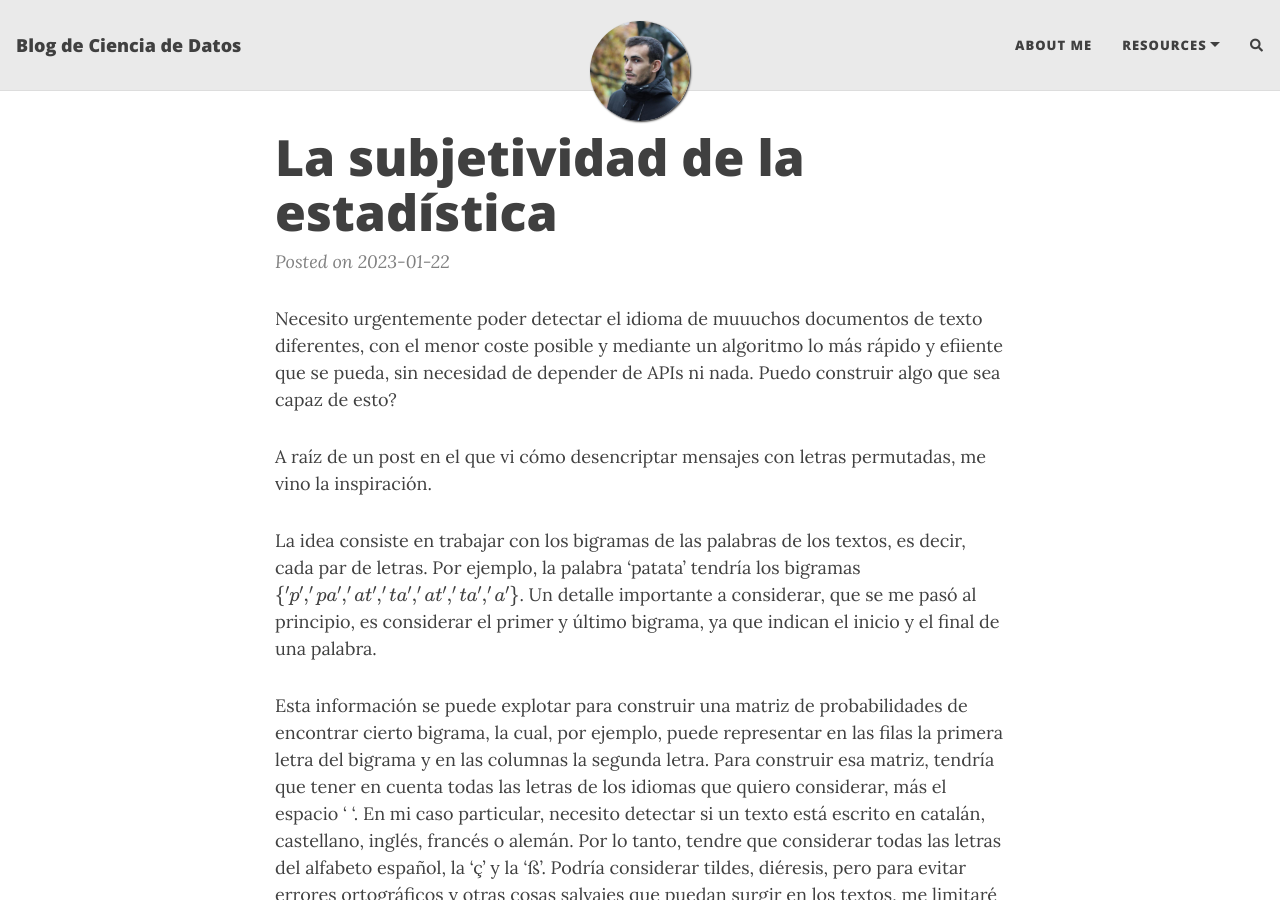
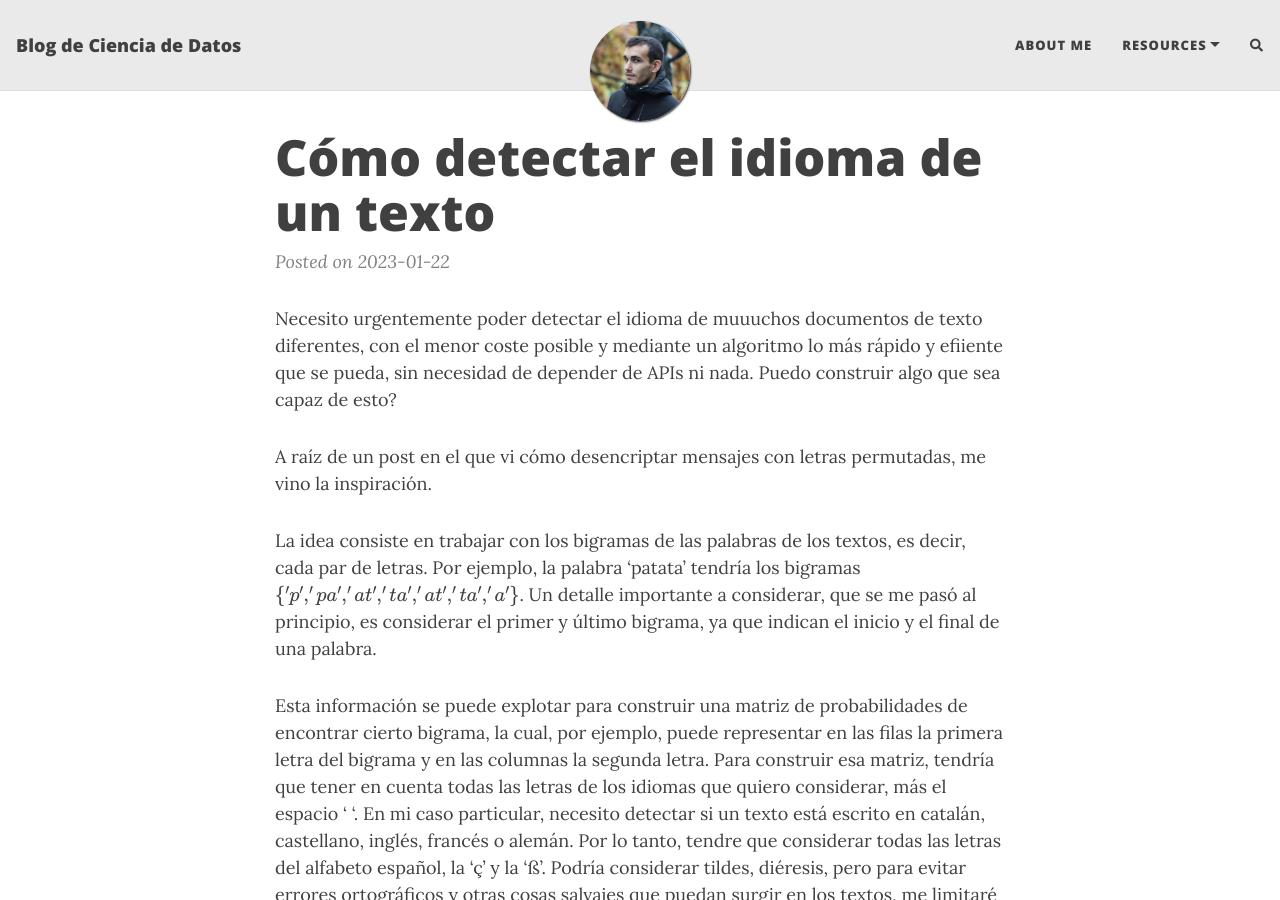
Before and after one commit to JordiRiMe/jordirime.github.io, a Jekyll site: the page built from _posts/2023-01-23-language-detector.md, in a window 1280 px wide and 900 px high. Built offline with Jekyll 4.4.1, drawn with Linux system fonts in a browser that asks for light colours; nearby versions of some CDN libraries; formulas are drawn with MathJax 3; comment, search, counter and statistics services are not loaded.

Commit message:
Update 2023-01-23-language-detector.md

```diff
--- a/_posts/2023-01-23-language-detector.md
+++ b/_posts/2023-01-23-language-detector.md
@@ -2,7 +2,7 @@
 author: Jordi Ripoll Melis
 date: 2023-01-22 08:13:31+00:00
 draft: false
-title: La subjetividad de la estadística
+title: Cómo detectar el idioma de un texto
 layout: post
 
 url: https://jordirime.github.io
```
